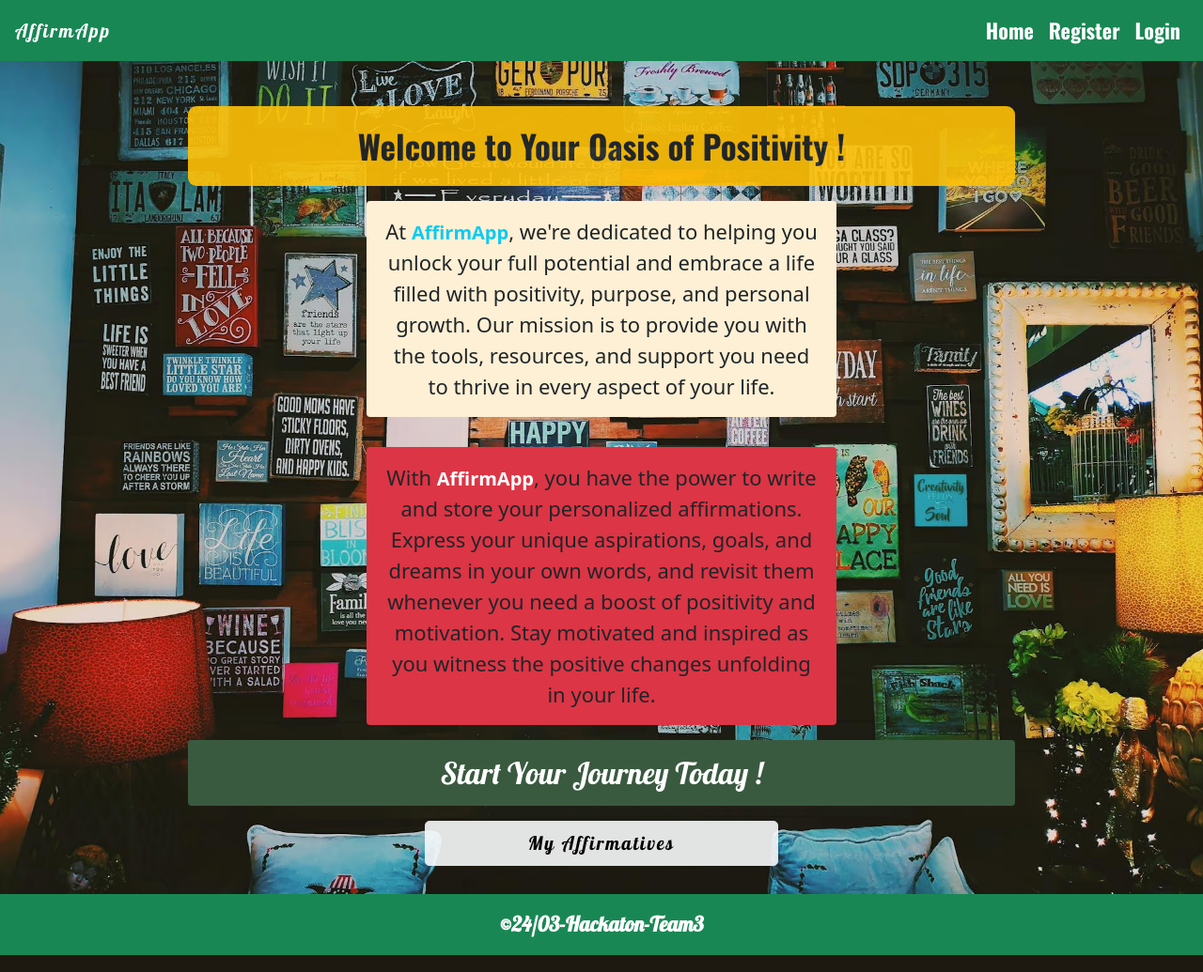
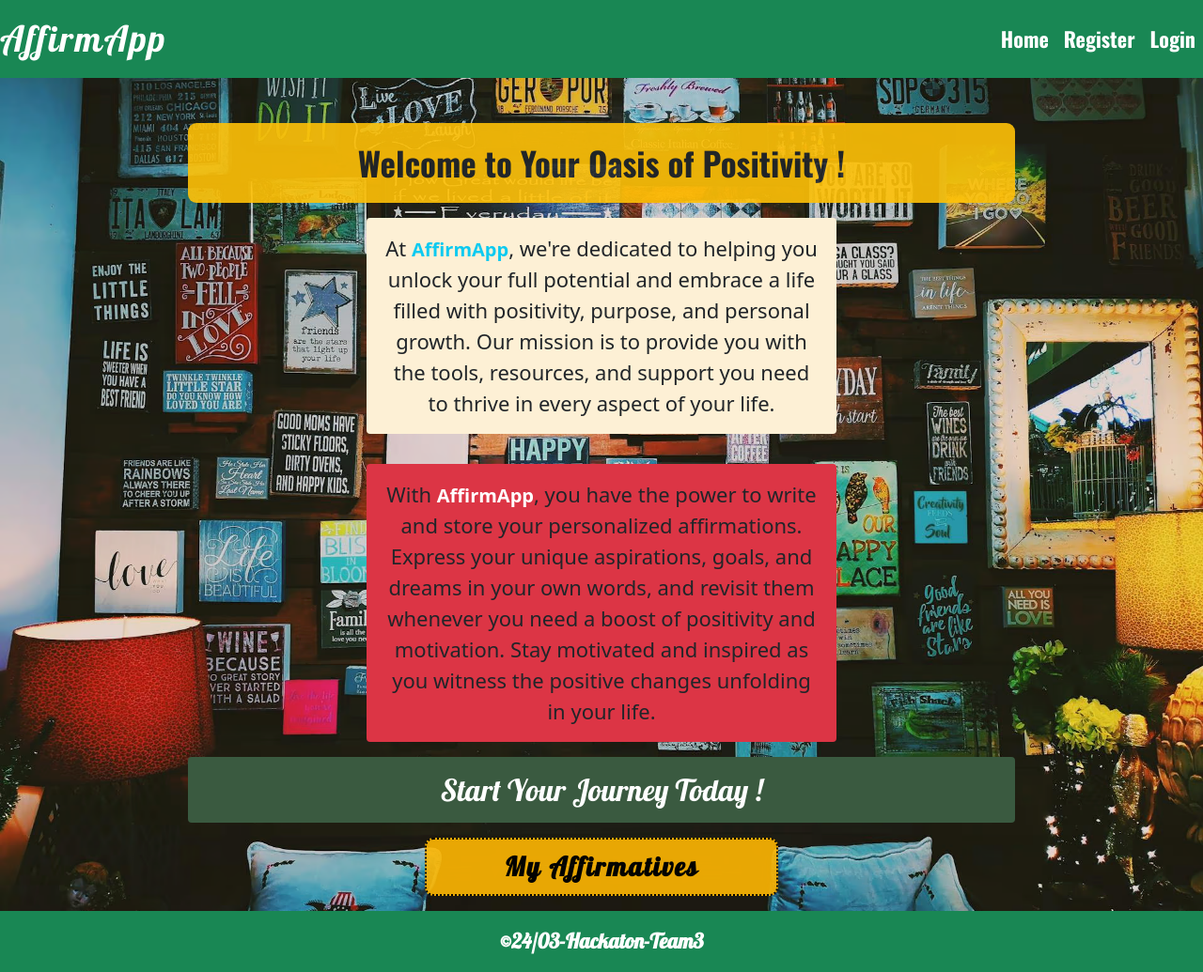
Before and after one commit to jamie33o/world-happiness-hackathon, a Django app: page / in a window 1280 px wide. Shown: the whole page at 94% size. Run offline with Django 3.2, Linux system fonts and the light colour scheme; some libraries are stand-ins or nearby versions.

Commit message:
finish working on home app

```diff
--- a/home/templates/home/index.html
+++ b/home/templates/home/index.html
@@ -6,7 +6,7 @@
 <div class="container-fluid">
    <div class="row">
       <!-- Background Image Section -->
-      <div class="background-image mx-auto  ">
+      <div class="background-image mx-auto">
           <!-- Main Heading -->
           <header class="main-heading text-center oswald text-dark p-3 mt-5 bg-warning montserrat mx-auto ">Welcome to Your Oasis of Positivity !</header>
               <p class="text main-message mx-auto montserrat  p-3 mt-3  text-center rounded montserrat">At <span class=" span-text text-info">AffirmApp</span>, we're dedicated to helping you unlock your full potential and embrace a life filled with positivity, purpose, and personal growth. Our mission is to provide you with the tools, resources, and support you need to thrive in every aspect of your life.</p>
--- a/static/css/base.css
+++ b/static/css/base.css
@@ -143,16 +143,16 @@ font-family:'Oswald', sans-serif;
     background-color:#fdf0d5;
 }
 
-.btn{
-    margin-top:10px;
-    width:80%;
-    opacity:0.9;
-    Font-weight:700;
-    letter-spacing:2px;
-    color:black;
+.btn {
+    margin-top: 10px;
+    width: 80%;
+    opacity: 0.9;
+    font-weight: 700;
+    letter-spacing: 2px;
+    color: black;
     background-color:#ffb703;
-    border-radius:9px;
-    font-size:22px;
+    border-radius: 9px;
+    font-size: 22px;
     border: 2px dotted black;
 }
 
@@ -178,6 +178,7 @@ h2{
     background-color: #3a5a40;
 }
 
+/*  styles for bigger screen sizes */
 @media only screen and (min-width:767px) {
     .nav-link, .text{
         font-size:22px;
--- a/templates/base.html
+++ b/templates/base.html
@@ -35,7 +35,7 @@
 
     {% block corecss %}
 
-        <link rel="stylesheet" href="https://cdn.jsdelivr.net/npm/bootstrap@4.6.2/dist/css/bootstrap.min.css" integrity="sha384-xOolHFLEh07PJGoPkLv1IbcEPTNtaed2xpHsD9ESMhqIYd0nLMwNLD69Npy4HI+N" crossorigin="anonymous">
+    <link href="https://cdn.jsdelivr.net/npm/bootstrap@5.0.1/dist/css/bootstrap.min.css" rel="stylesheet" integrity="sha384-+0n0xVW2eSR5OomGNYDnhzAbDsOXxcvSN1TPprVMTNDbiYZCxYbOOl7+AMvyTG2x" crossorigin="anonymous">
         <link rel="stylesheet" href="{% static 'css/base.css' %}">
 
     {% endblock %}
@@ -49,8 +49,9 @@
 
     {% block corejs %}
         <script src="https://code.jquery.com/jquery-3.6.4.min.js"></script>
+        <script src="https://cdn.jsdelivr.net/npm/bootstrap@5.0.1/dist/js/bootstrap.bundle.min.js"
+        integrity="sha384-gtEjrD/SeCtmISkJkNUaaKMoLD0//ElJ19smozuHV6z3Iehds+3Ulb9Bn9Plx0x4" crossorigin="anonymous"></script>
         <script async src="https://cdn.jsdelivr.net/npm/popper.js@1.12.9/dist/umd/popper.min.js" integrity="sha384-ApNbgh9B+Y1QKtv3Rn7W3mgPxhU9K/ScQsAP7hUibX39j7fakFPskvXusvfa0b4Q" crossorigin="anonymous"></script>
-        <link href="https://cdn.jsdelivr.net/npm/bootstrap@5.0.1/dist/css/bootstrap.min.css" rel="stylesheet" integrity="sha384-+0n0xVW2eSR5OomGNYDnhzAbDsOXxcvSN1TPprVMTNDbiYZCxYbOOl7+AMvyTG2x" crossorigin="anonymous">
         <script async src="https://kit.fontawesome.com/2be66b3e41.js" crossorigin="anonymous"></script>
     {% endblock %}
 
@@ -144,10 +145,7 @@
     </div>
 
     {% block postloadjs %}
-    <!-- Bootstrap JavaScript Bundle from CDN -->
-    <script src="https://cdn.jsdelivr.net/npm/bootstrap@5.0.1/dist/js/bootstrap.bundle.min.js"
-        integrity="sha384-gtEjrD/SeCtmISkJkNUaaKMoLD0//ElJ19smozuHV6z3Iehds+3Ulb9Bn9Plx0x4" crossorigin="anonymous">
-        </script>
+
     <script>
 
       $(document).ready(function() {
```
Also changed, not shown: static/images/pexels.jpg (added).
